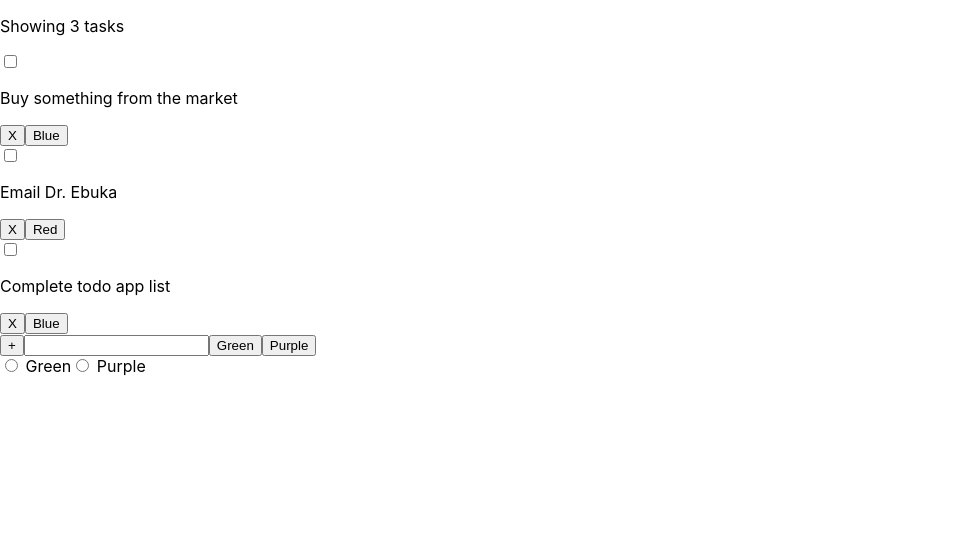
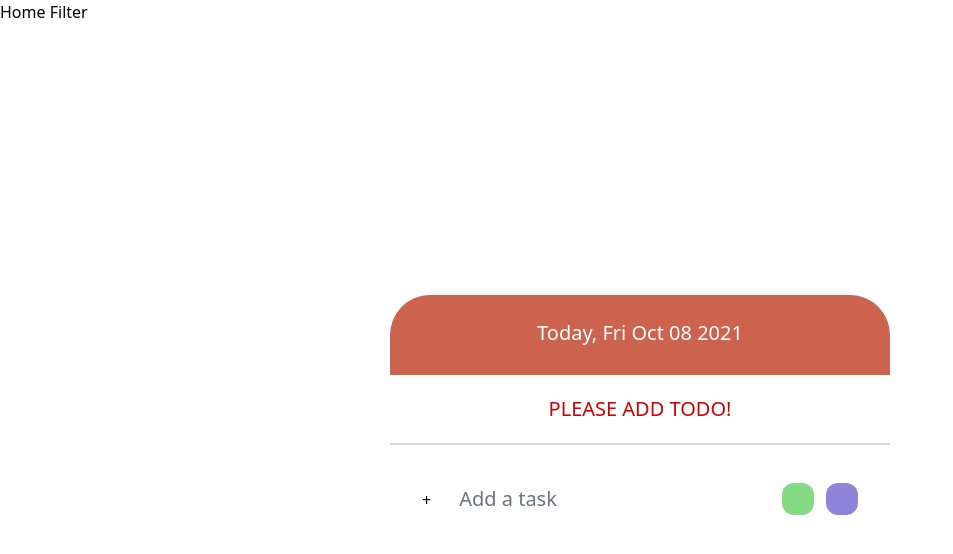
Before and after one commit to ammanabua/typescript-todo-app, a React (Create React App) app: page / in a window 1280 px wide. Shown: the top 554 px of the page, without its empty margins (0-953 px from the left). Built offline with nearby package versions, Linux system fonts and the light colour scheme.

Commit message:
add styling and functionality

```diff
--- a/src/App.tsx
+++ b/src/App.tsx
@@ -1,11 +1,20 @@
 import React from 'react';
 import { BrowserRouter, Route, Routes } from 'react-router-dom';
 import { Home } from "./components/Home";
-import { Filter } from './components/Filter';
+import { Filter } from "./components/Filter"
+import { NavLink } from 'react-router-dom';
 
 function App() {
   return (
     <BrowserRouter>
+      <nav>
+        <NavLink to="/">
+          Home
+        </NavLink>{" "}
+        <NavLink to="/filter">
+          Filter
+        </NavLink>
+      </nav>
       <Routes>
         <Route path="/" element={<Home />} />
         <Route path="/filter" element={<Filter />} />
--- a/src/components/AddTodo.tsx
+++ b/src/components/AddTodo.tsx
@@ -1,27 +1,26 @@
 import React, { ChangeEvent, FormEvent } from 'react'
+import { setTextRange } from 'typescript'
 
 export type AddTodoProps = {
     task: string
+    tag: string
     handleSubmitTodo: (e:FormEvent) => void
     handleChange: (e: ChangeEvent) => void
+    handleAddTag: (e:ChangeEvent) => void
 }
 
-export const AddTodo = ({ task, handleChange, handleSubmitTodo }: AddTodoProps) => {
+export const AddTodo = ({ task, tag, handleChange, handleAddTag, handleSubmitTodo }: AddTodoProps) => {
   return(
-    <form onSubmit={handleSubmitTodo} className="">
-        <button type="submit" aria-label="Add a task">
-        +
-        </button>
-        <input type="text" name="task" value={task} onChange={handleChange} />
-        <button name="tag" value="Green">
-            Green
-        </button>
-        <button name="tag" value="Purple">
-            Purple
-        </button>
+    <form onSubmit={handleSubmitTodo} className="w-full flex justify-between items-center p-8 border-t-2 border-border-grey rounded-b-[40px]">
         <div>
-            <input type="radio" value="Green" name="tag" /> Green
-            <input type="radio" value="Purple" name="tag" /> Purple
+            <button className='' type="submit" aria-label="Add a task">
+            +
+            </button>
+            <input className='border-none ml-4 text-xl' type="text" name="task" value={task} onChange={handleChange} placeholder="Add a task" />
+        </div>
+        <div>
+            <input className='h-8 w-8 mr-3 rounded-xl bg-green outline-none checked:text-green focus:ring-0 border-none' type="radio" value="Green" name="tag" onChange={handleAddTag} />
+            <input className='h-8 w-8 rounded-xl bg-purple outline-none checked:text-purple focus:ring-0 border-none' type="radio" value="Purple" name="tag" onChange={handleAddTag} />
         </div>
     </form>
   )
--- a/src/components/Home.tsx
+++ b/src/components/Home.tsx
@@ -3,7 +3,7 @@ import { Todos } from "../components/Todos"
 
 export const Home = () => {
   return (
-    <div>
+    <div className='h-screen flex justify-center items-center bg-white'>
         <Todos />
     </div>
   )
--- a/src/components/Row.tsx
+++ b/src/components/Row.tsx
@@ -16,20 +16,32 @@ type TodoProps = {
 
 export const Row = ({ todo: { id, task, isCompleted, tag }, handleDeleteTodo, handleFilterTodo, handleCheckTodo}: TodoProps) => {
   return (
-    <div>
-        <input
-            type="checkbox"
-            checked={isCompleted}
-            onChange={() => handleCheckTodo(id)}
-        />
-        <p>{task}</p>
-        <div>
+    <div
+        className='
+            flex w-full p-5 justify-between bg-white border-t-2 border-border-grey align-middle'>
+
+        <div className='flex items-center'>
+            <input
+                className='bg-check-grey rounded-full border-2 border-blue focus:ring-0 h-8 w-8 transition duration-200 float-left cursor-pointer mr-2'
+                type="checkbox"
+                checked={isCompleted}
+                onChange={() => handleCheckTodo(id)}
+            />
+            <p
+                className='
+                ml-2 text-xl font-normal'>{task}</p>
+        </div>
+        <div
+            className='w-1/6 flex justify-between items-center'>
             <button aria-label="Delete a todo" onClick={() => handleDeleteTodo(id)}>
                 X
             </button>
-            <button onClick={() => handleFilterTodo(tag)}>
-                {tag}
+            {tag === "Green" ?
+                <button onClick={() => handleFilterTodo(tag)} className='h-[18px] w-[18px] rounded-[6.7px] mr-3 rounded-xl bg-green outline-none border-none'>
             </button>
+            :
+            <button onClick={() => handleFilterTodo(tag)} className='h-[18px] w-[18px] rounded-[6.7px] mr-3 rounded-xl bg-purple outline-none border-none'>
+            </button>}
         </div>
     </div>
   )
--- a/src/components/Todos.tsx
+++ b/src/components/Todos.tsx
@@ -1,30 +1,36 @@
 
-import React, { ChangeEvent, FormEvent, useState } from 'react'
+import React, { ChangeEvent, FormEvent, HTMLInputTypeAttribute, useState } from 'react'
 import { AddTodo } from './AddTodo';
 import { Row } from './Row';
 import { v4 as uuidv4 } from 'uuid'
 
 
-const data = [
-    {
-        id: "1",
-        task: "Buy something from the market",
-        tag: "Blue",
-        isCompleted: false
-    },
-    {
-        id: "2",
-        task: "Email Dr. Ebuka",
-        tag: "Red",
-        isCompleted: false
-    },
-    {
-        id: "3",
-        task: "Complete todo app list",
-        tag: "Blue",
-        isCompleted: false
-    },
-]
+// const data = [
+//     {
+//         id: "1",
+//         task: "Buy something from the market",
+//         tag: "Green",
+//         isCompleted: false
+//     },
+//     {
+//         id: "2",
+//         task: "Email Dr. Ebuka",
+//         tag: "Green",
+//         isCompleted: false
+//     },
+//     {
+//         id: "3",
+//         task: "Complete todo app list",
+//         tag: "Purple",
+//         isCompleted: false
+//     },
+//     {
+//         id: "4",
+//         task: "Go to school",
+//         tag: "Purple",
+//         isCompleted: false
+//     },
+// ]
 
 type Todo = {
     id: string
@@ -34,7 +40,7 @@ type Todo = {
 }
 
 export const Todos = () => {
-    const [todos, setTodos] = useState<Todo[]>(data);
+    const [todos, setTodos] = useState<Todo[]>([]);
     const [task, setTask] = useState("");
     const [tag, setTag] = useState("");
 
@@ -45,7 +51,8 @@ export const Todos = () => {
 
     const handleAddTodo = (todo: Todo) => {
         const updatedTodos = [...todos, todo];
-        setTodos(updatedTodos)
+        setTodos(updatedTodos);
+        console.log(updatedTodos);
         setTask("")
     }
 
@@ -89,10 +96,31 @@ export const Todos = () => {
 
         setTodos(updatedTodos)
     }
+
+    const handleAddTag = (e: FormEvent) => {
+        const { value } = e.target as HTMLInputElement
+        setTag(value)
+        console.log(value);
+    }
+
   return (
-    <section>
+    <section className='w-[500px] xs:w-1/4 m-8 max-w-2xl flex flex-col items-center'>
+        <div className='bg-orange h-20 p-6 rounded-t-[40px] w-full'>
+            <p className='text-center text-white text-xl font-medium'>Today, Fri Oct 08 2021</p>
+        </div>
+        {!hasTodos && (
+            <p className='m-5 text-xl text-[#c00] uppercase'>Please add todo!</p>
+        )}
         {hasTodos && (
-            <p>{`Showing ${todosLength} tasks`}</p>
+            <div className='flex w-full justify-between p-4 text-xl bg-grey font-medium'>
+                <div>
+                    <p className='text-orange'>{`Showing ${todosLength} tasks`}</p>
+                </div>
+                <div>
+                    <button onClick={() => handleFilterTodo(tag)} className='h-8 w-8 mr-3 rounded-xl bg-green outline-none border-none'></button>
+                    <button onClick={() => handleFilterTodo(tag)} className='h-8 w-8 mr-3 rounded-xl bg-purple outline-none border-none'></button>
+                </div>
+            </div>
         )}
         {todos.map((todo) => (
             <Row key={todo.id}
@@ -103,8 +131,10 @@ export const Todos = () => {
         ))}
         <AddTodo
             task={task}
+            tag={tag}
             handleChange={handleChange}
-            handleSubmitTodo={handleSubmitTodo} />
+            handleSubmitTodo={handleSubmitTodo}
+            handleAddTag={handleAddTag} />
     </section>
   )
 }
--- a/src/index.css
+++ b/src/index.css
@@ -1,13 +1,3 @@
-body {
-  margin: 0;
-  font-family: -apple-system, BlinkMacSystemFont, 'Segoe UI', 'Roboto', 'Oxygen',
-    'Ubuntu', 'Cantarell', 'Fira Sans', 'Droid Sans', 'Helvetica Neue',
-    sans-serif;
-  -webkit-font-smoothing: antialiased;
-  -moz-osx-font-smoothing: grayscale;
-}
-
-code {
-  font-family: source-code-pro, Menlo, Monaco, Consolas, 'Courier New',
-    monospace;
-}
+@tailwind base;
+@tailwind components;
+@tailwind utilities;
--- a/tailwind.config.js
+++ b/tailwind.config.js
@@ -1,7 +1,21 @@
 module.exports = {
-  content: [],
+  content: [
+    "./src/**/*.{js,jsx,ts,tsx}",
+  ],
   theme: {
+    colors: {
+      "orange": "#CC634F",
+      "white": "#fff",
+      "purple": "#8F83DA",
+      "green": "#86DA83",
+      "blue": "#6085D8",
+      "grey": "#F9F9F9",
+      "check-grey": "#F2F4F9",
+      "border-grey": "#D8D8D8",
+      "tag-outline": "#F5F5F5",
+      "place-grey": "#B3B3B3"
+    },
     extend: {},
   },
-  plugins: [],
+  plugins: [require("@tailwindcss/forms")],
 }
```
Also changed, not shown: package.json (+5 -3 lines), 1 other file (tests, documents, lock files or other folders).
